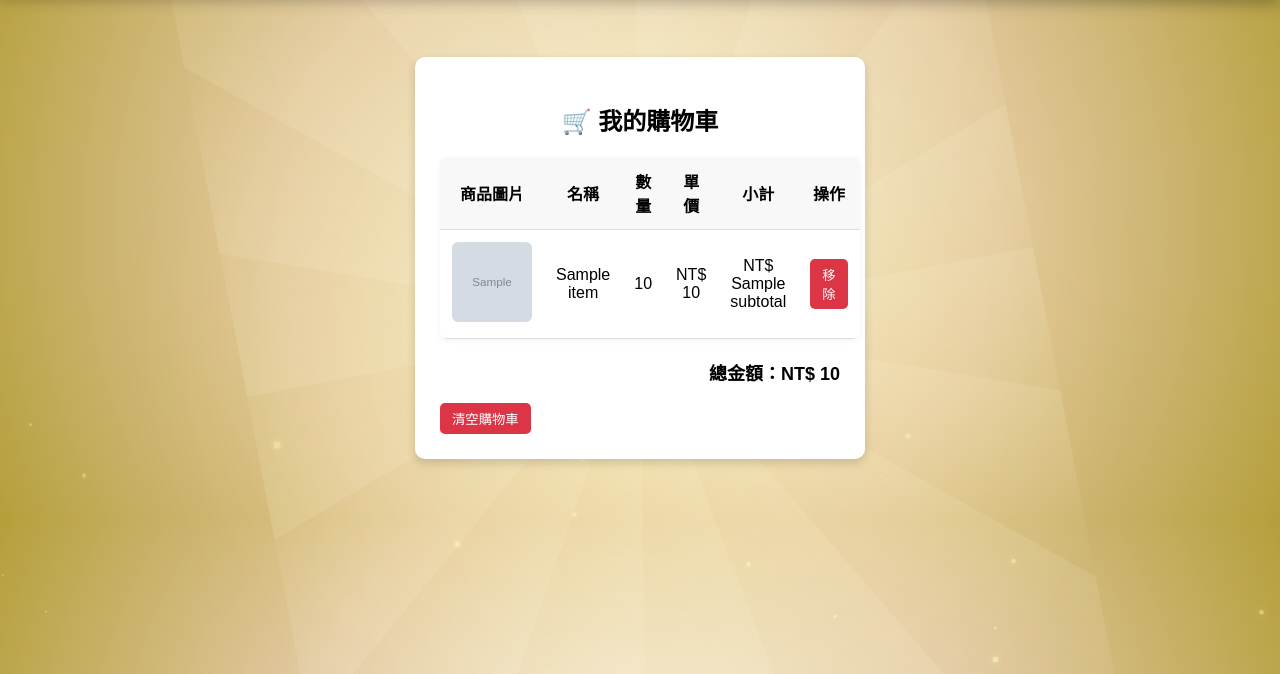
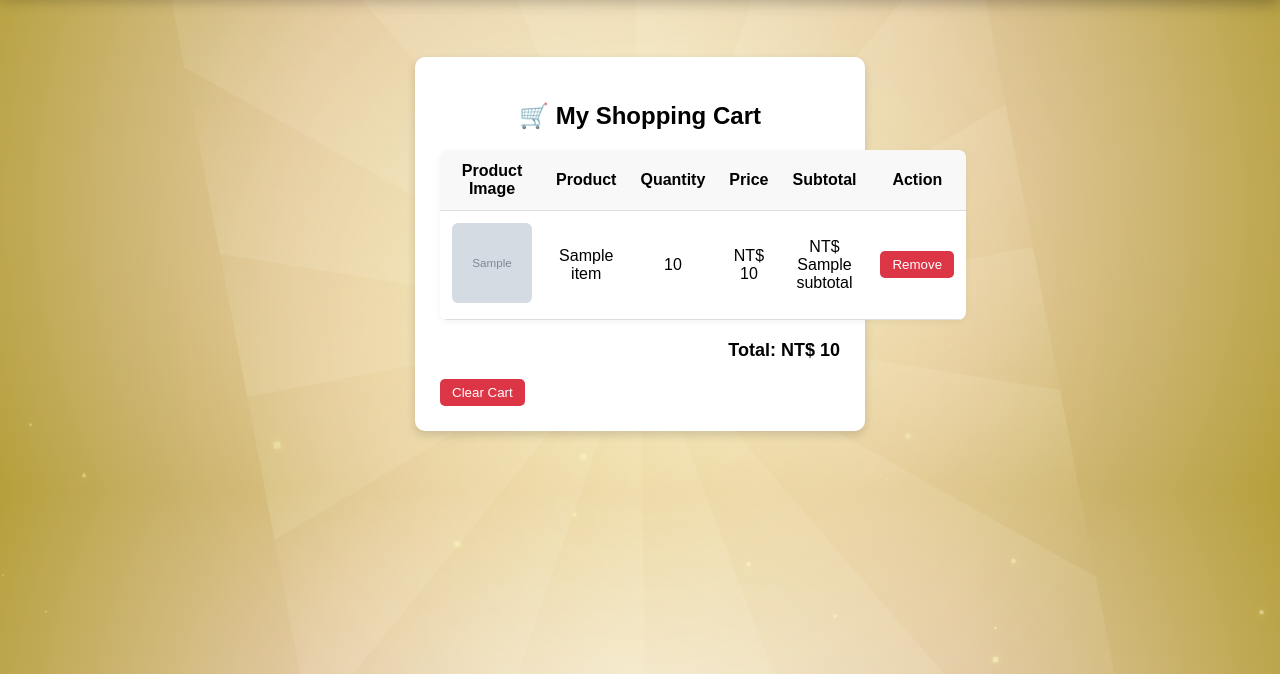
Before and after one commit to 81405104-boop/mydjango, a Django app: template templates/cart.html in a window 1280 px wide. Shown: the part 78-752 px from the top of the page. Run offline with Django 5.2, Linux system fonts and the light colour scheme; the template is opened without the code that fills it: most values are stand-ins (such as "Sample title", 1, 10 or a date in 2020).

Commit message:
Update cart.html

```diff
--- a/templates/cart.html
+++ b/templates/cart.html
@@ -1,41 +1,52 @@
 {% extends "base.html" %}
 {% load static %}
-{% block title %}購物車{% endblock %}
+
+{% block title %}Shopping Cart{% endblock %}
 
 {% block content %}
 <div class="form-container">
-  <h2 class="cart-title">🛒 我的購物車</h2>
+
+  <h2 class="cart-title">🛒 My Shopping Cart</h2>
 
   {% if items %}
     <table class="cart-table">
       <thead>
         <tr>
-          <th>商品圖片</th>
-          <th>名稱</th>
-          <th>數量</th>
-          <th>單價</th>
-          <th>小計</th>
-          <th>操作</th>
+          <th>Product Image</th>
+          <th>Product</th>
+          <th>Quantity</th>
+          <th>Price</th>
+          <th>Subtotal</th>
+          <th>Action</th>
         </tr>
       </thead>
+
       <tbody>
         {% for item in items %}
         <tr>
           <td>
             {% if item.image %}
-              <img src="{% static 'images/products/' %}{{ item.image }}" alt="{{ item.name }}" class="cart-img">
+              <img
+                src="{% static 'images/products/' %}{{ item.image }}"
+                alt="{{ item.name }}"
+                class="cart-img"
+              >
             {% else %}
               <div class="cart-img no-img">No Image</div>
             {% endif %}
           </td>
+
           <td>{{ item.name }}</td>
           <td>{{ item.qty }}</td>
           <td>NT$ {{ item.price }}</td>
           <td>NT$ {{ item.subtotal }}</td>
+
           <td>
             <form method="post" action="{% url 'cart:remove_from_cart' item.id %}">
               {% csrf_token %}
-              <button type="submit" class="btn-danger">移除</button>
+              <button type="submit" class="btn-danger">
+                Remove
+              </button>
             </form>
           </td>
         </tr>
@@ -43,14 +54,22 @@
       </tbody>
     </table>
 
-    <h3 class="cart-total">總金額：NT$ {{ total }}</h3>
+    <h3 class="cart-total">
+      Total: NT$ {{ total }}
+    </h3>
 
     <form method="post" action="{% url 'cart:clear_cart' %}">
       {% csrf_token %}
-      <button type="submit" class="btn-danger">清空購物車</button>
+      <button type="submit" class="btn-danger">
+        Clear Cart
+      </button>
     </form>
+
   {% else %}
-    <p>購物車是空的</p>
+    <p class="empty-cart">
+      Your cart is empty.
+    </p>
   {% endif %}
+
 </div>
 {% endblock %}
```
